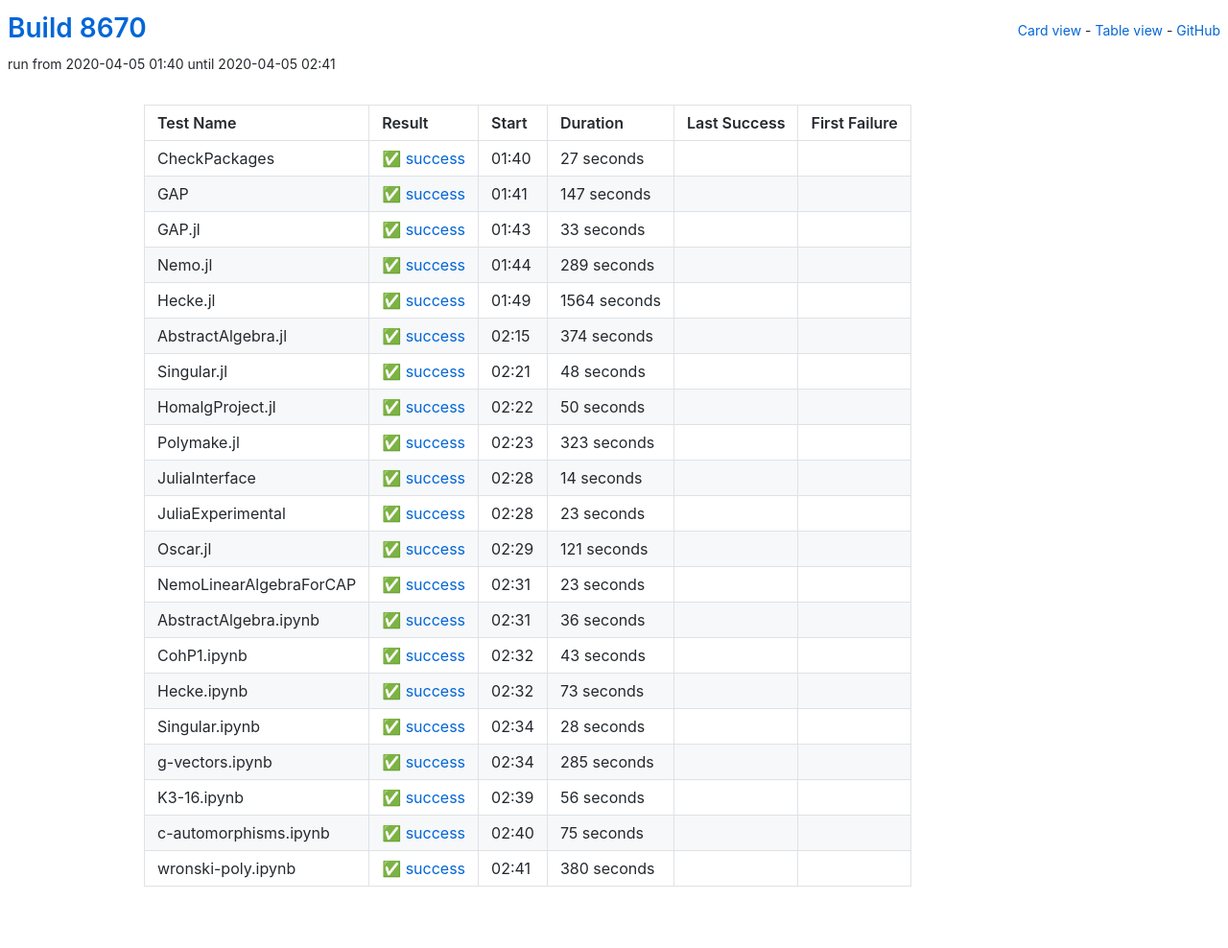
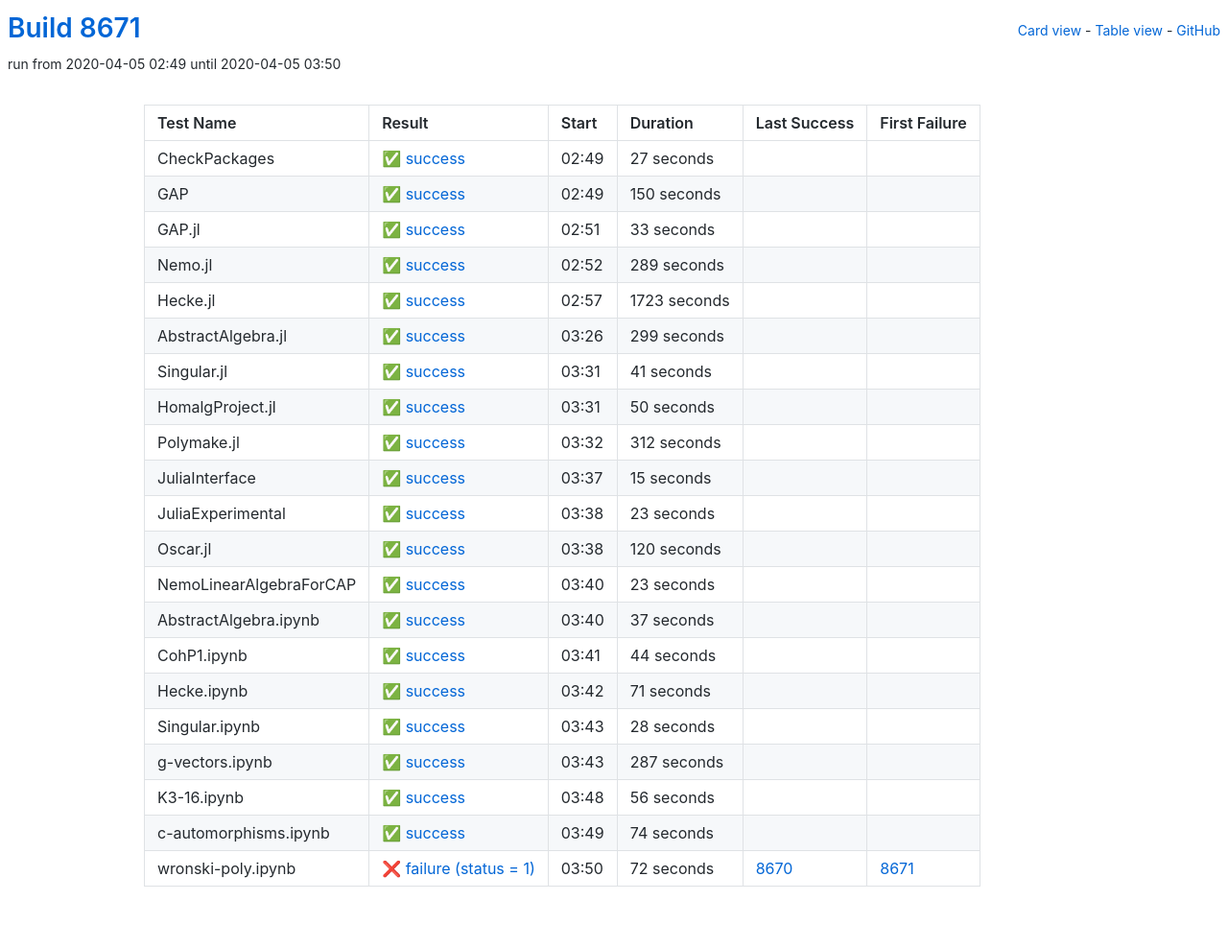
Before and after one commit to oscar-system/oscar-ci-status, a Jekyll site: the page built from table.html, in a window 1280 px wide. Shown: the whole page at 96% size. Built offline with Jekyll 4.4.1, drawn with Linux system fonts in a browser that asks for light colours.

Commit message:
Build 8671

```diff
--- a/_data/ci.yml
+++ b/_data/ci.yml
@@ -1,5 +1,5 @@
-build: 8670
-build_url: https://oscarci.mathematik.uni-kl.de/job/oscar/8670/
+build: 8671
+build_url: https://oscarci.mathematik.uni-kl.de/job/oscar/8671/
 job: oscar
 tests:
 - duration: 27
@@ -8,20 +8,20 @@ tests:
   first_failure_url: null
   last_success: false
   last_success_url: null
-  log: https://oscarci.mathematik.uni-kl.de/job/oscar/8670/artifact/logs/build-8670/CheckPackages.log
+  log: https://oscarci.mathematik.uni-kl.de/job/oscar/8671/artifact/logs/build-8671/CheckPackages.log
   name: CheckPackages
-  start: 2020-04-05 01:40
+  start: 2020-04-05 02:49
   status: success
   success: true
-- duration: 147
+- duration: 150
   exitcode: 0
   first_failure: false
   first_failure_url: null
   last_success: false
   last_success_url: null
-  log: https://oscarci.mathematik.uni-kl.de/job/oscar/8670/artifact/logs/build-8670/GAP.log
+  log: https://oscarci.mathematik.uni-kl.de/job/oscar/8671/artifact/logs/build-8671/GAP.log
   name: GAP
-  start: 2020-04-05 01:41
+  start: 2020-04-05 02:49
   status: success
   success: true
 - duration: 33
@@ -30,9 +30,9 @@ tests:
   first_failure_url: null
   last_success: false
   last_success_url: null
-  log: https://oscarci.mathematik.uni-kl.de/job/oscar/8670/artifact/logs/build-8670/GAP.jl.log
+  log: https://oscarci.mathematik.uni-kl.de/job/oscar/8671/artifact/logs/build-8671/GAP.jl.log
   name: GAP.jl
-  start: 2020-04-05 01:43
+  start: 2020-04-05 02:51
   status: success
   success: true
 - duration: 289
@@ -41,42 +41,42 @@ tests:
   first_failure_url: null
   last_success: false
   last_success_url: null
-  log: https://oscarci.mathematik.uni-kl.de/job/oscar/8670/artifact/logs/build-8670/Nemo.jl.log
+  log: https://oscarci.mathematik.uni-kl.de/job/oscar/8671/artifact/logs/build-8671/Nemo.jl.log
   name: Nemo.jl
-  start: 2020-04-05 01:44
+  start: 2020-04-05 02:52
   status: success
   success: true
-- duration: 1564
+- duration: 1723
   exitcode: 0
   first_failure: false
   first_failure_url: null
   last_success: false
   last_success_url: null
-  log: https://oscarci.mathematik.uni-kl.de/job/oscar/8670/artifact/logs/build-8670/Hecke.jl.log
+  log: https://oscarci.mathematik.uni-kl.de/job/oscar/8671/artifact/logs/build-8671/Hecke.jl.log
   name: Hecke.jl
-  start: 2020-04-05 01:49
+  start: 2020-04-05 02:57
   status: success
   success: true
-- duration: 374
+- duration: 299
   exitcode: 0
   first_failure: false
   first_failure_url: null
   last_success: false
   last_success_url: null
-  log: https://oscarci.mathematik.uni-kl.de/job/oscar/8670/artifact/logs/build-8670/AbstractAlgebra.jl.log
+  log: https://oscarci.mathematik.uni-kl.de/job/oscar/8671/artifact/logs/build-8671/AbstractAlgebra.jl.log
   name: AbstractAlgebra.jl
-  start: 2020-04-05 02:15
+  start: 2020-04-05 03:26
   status: success
   success: true
-- duration: 48
+- duration: 41
   exitcode: 0
   first_failure: false
   first_failure_url: null
   last_success: false
   last_success_url: null
-  log: https://oscarci.mathematik.uni-kl.de/job/oscar/8670/artifact/logs/build-8670/Singular.jl.log
+  log: https://oscarci.mathematik.uni-kl.de/job/oscar/8671/artifact/logs/build-8671/Singular.jl.log
   name: Singular.jl
-  start: 2020-04-05 02:21
+  start: 2020-04-05 03:31
   status: success
   success: true
 - duration: 50
@@ -85,31 +85,31 @@ tests:
   first_failure_url: null
   last_success: false
   last_success_url: null
-  log: https://oscarci.mathematik.uni-kl.de/job/oscar/8670/artifact/logs/build-8670/HomalgProject.jl.log
+  log: https://oscarci.mathematik.uni-kl.de/job/oscar/8671/artifact/logs/build-8671/HomalgProject.jl.log
   name: HomalgProject.jl
-  start: 2020-04-05 02:22
+  start: 2020-04-05 03:31
   status: success
   success: true
-- duration: 323
+- duration: 312
   exitcode: 0
   first_failure: false
   first_failure_url: null
   last_success: false
   last_success_url: null
-  log: https://oscarci.mathematik.uni-kl.de/job/oscar/8670/artifact/logs/build-8670/Polymake.jl.log
+  log: https://oscarci.mathematik.uni-kl.de/job/oscar/8671/artifact/logs/build-8671/Polymake.jl.log
   name: Polymake.jl
-  start: 2020-04-05 02:23
+  start: 2020-04-05 03:32
   status: success
   success: true
-- duration: 14
+- duration: 15
   exitcode: 0
   first_failure: false
   first_failure_url: null
   last_success: false
   last_success_url: null
-  log: https://oscarci.mathematik.uni-kl.de/job/oscar/8670/artifact/logs/build-8670/JuliaInterface.log
+  log: https://oscarci.mathematik.uni-kl.de/job/oscar/8671/artifact/logs/build-8671/JuliaInterface.log
   name: JuliaInterface
-  start: 2020-04-05 02:28
+  start: 2020-04-05 03:37
   status: success
   success: true
 - duration: 23
@@ -118,20 +118,20 @@ tests:
   first_failure_url: null
   last_success: false
   last_success_url: null
-  log: https://oscarci.mathematik.uni-kl.de/job/oscar/8670/artifact/logs/build-8670/JuliaExperimental.log
+  log: https://oscarci.mathematik.uni-kl.de/job/oscar/8671/artifact/logs/build-8671/JuliaExperimental.log
   name: JuliaExperimental
-  start: 2020-04-05 02:28
+  start: 2020-04-05 03:38
   status: success
   success: true
-- duration: 121
+- duration: 120
   exitcode: 0
   first_failure: false
   first_failure_url: null
   last_success: false
   last_success_url: null
-  log: https://oscarci.mathematik.uni-kl.de/job/oscar/8670/artifact/logs/build-8670/Oscar.jl.log
+  log: https://oscarci.mathematik.uni-kl.de/job/oscar/8671/artifact/logs/build-8671/Oscar.jl.log
   name: Oscar.jl
-  start: 2020-04-05 02:29
+  start: 2020-04-05 03:38
   status: success
   success: true
 - duration: 23
@@ -140,42 +140,42 @@ tests:
   first_failure_url: null
   last_success: false
   last_success_url: null
-  log: https://oscarci.mathematik.uni-kl.de/job/oscar/8670/artifact/logs/build-8670/NemoLinearAlgebraForCAP.log
+  log: https://oscarci.mathematik.uni-kl.de/job/oscar/8671/artifact/logs/build-8671/NemoLinearAlgebraForCAP.log
   name: NemoLinearAlgebraForCAP
-  start: 2020-04-05 02:31
+  start: 2020-04-05 03:40
   status: success
   success: true
-- duration: 36
+- duration: 37
   exitcode: 0
   first_failure: false
   first_failure_url: null
   last_success: false
   last_success_url: null
-  log: https://oscarci.mathematik.uni-kl.de/job/oscar/8670/artifact/logs/build-8670/AbstractAlgebra.ipynb.log
+  log: https://oscarci.mathematik.uni-kl.de/job/oscar/8671/artifact/logs/build-8671/AbstractAlgebra.ipynb.log
   name: AbstractAlgebra.ipynb
-  start: 2020-04-05 02:31
+  start: 2020-04-05 03:40
   status: success
   success: true
-- duration: 43
+- duration: 44
   exitcode: 0
   first_failure: false
   first_failure_url: null
   last_success: false
   last_success_url: null
-  log: https://oscarci.mathematik.uni-kl.de/job/oscar/8670/artifact/logs/build-8670/CohP1.ipynb.log
+  log: https://oscarci.mathematik.uni-kl.de/job/oscar/8671/artifact/logs/build-8671/CohP1.ipynb.log
   name: CohP1.ipynb
-  start: 2020-04-05 02:32
+  start: 2020-04-05 03:41
   status: success
   success: true
-- duration: 73
+- duration: 71
   exitcode: 0
   first_failure: false
   first_failure_url: null
   last_success: false
   last_success_url: null
-  log: https://oscarci.mathematik.uni-kl.de/job/oscar/8670/artifact/logs/build-8670/Hecke.ipynb.log
+  log: https://oscarci.mathematik.uni-kl.de/job/oscar/8671/artifact/logs/build-8671/Hecke.ipynb.log
   name: Hecke.ipynb
-  start: 2020-04-05 02:32
+  start: 2020-04-05 03:42
   status: success
   success: true
 - duration: 28
@@ -184,20 +184,20 @@ tests:
   first_failure_url: null
   last_success: false
   last_success_url: null
-  log: https://oscarci.mathematik.uni-kl.de/job/oscar/8670/artifact/logs/build-8670/Singular.ipynb.log
+  log: https://oscarci.mathematik.uni-kl.de/job/oscar/8671/artifact/logs/build-8671/Singular.ipynb.log
   name: Singular.ipynb
-  start: 2020-04-05 02:34
+  start: 2020-04-05 03:43
   status: success
   success: true
-- duration: 285
+- duration: 287
   exitcode: 0
   first_failure: false
   first_failure_url: null
   last_success: false
   last_success_url: null
-  log: https://oscarci.mathematik.uni-kl.de/job/oscar/8670/artifact/logs/build-8670/g-vectors.ipynb.log
+  log: https://oscarci.mathematik.uni-kl.de/job/oscar/8671/artifact/logs/build-8671/g-vectors.ipynb.log
   name: g-vectors.ipynb
-  start: 2020-04-05 02:34
+  start: 2020-04-05 03:43
   status: success
   success: true
 - duration: 56
@@ -206,30 +206,30 @@ tests:
   first_failure_url: null
   last_success: false
   last_success_url: null
-  log: https://oscarci.mathematik.uni-kl.de/job/oscar/8670/artifact/logs/build-8670/K3-16.ipynb.log
+  log: https://oscarci.mathematik.uni-kl.de/job/oscar/8671/artifact/logs/build-8671/K3-16.ipynb.log
   name: K3-16.ipynb
-  start: 2020-04-05 02:39
+  start: 2020-04-05 03:48
   status: success
   success: true
-- duration: 75
+- duration: 74
   exitcode: 0
   first_failure: false
   first_failure_url: null
   last_success: false
   last_success_url: null
-  log: https://oscarci.mathematik.uni-kl.de/job/oscar/8670/artifact/logs/build-8670/c-automorphisms.ipynb.log
+  log: https://oscarci.mathematik.uni-kl.de/job/oscar/8671/artifact/logs/build-8671/c-automorphisms.ipynb.log
   name: c-automorphisms.ipynb
-  start: 2020-04-05 02:40
+  start: 2020-04-05 03:49
   status: success
   success: true
-- duration: 380
-  exitcode: 0
-  first_failure: false
-  first_failure_url: null
-  last_success: false
-  last_success_url: null
-  log: https://oscarci.mathematik.uni-kl.de/job/oscar/8670/artifact/logs/build-8670/wronski-poly.ipynb.log
+- duration: 72
+  exitcode: 1
+  first_failure: 8671
+  first_failure_url: https://oscarci.mathematik.uni-kl.de/job/oscar/8671/
+  last_success: 8670
+  last_success_url: https://oscarci.mathematik.uni-kl.de/job/oscar/8670/
+  log: https://oscarci.mathematik.uni-kl.de/job/oscar/8671/artifact/logs/build-8671/wronski-poly.ipynb.log
   name: wronski-poly.ipynb
-  start: 2020-04-05 02:41
-  status: success
-  success: true
+  start: 2020-04-05 03:50
+  status: failure
+  success: false
```
Also changed, not shown: README.md.
